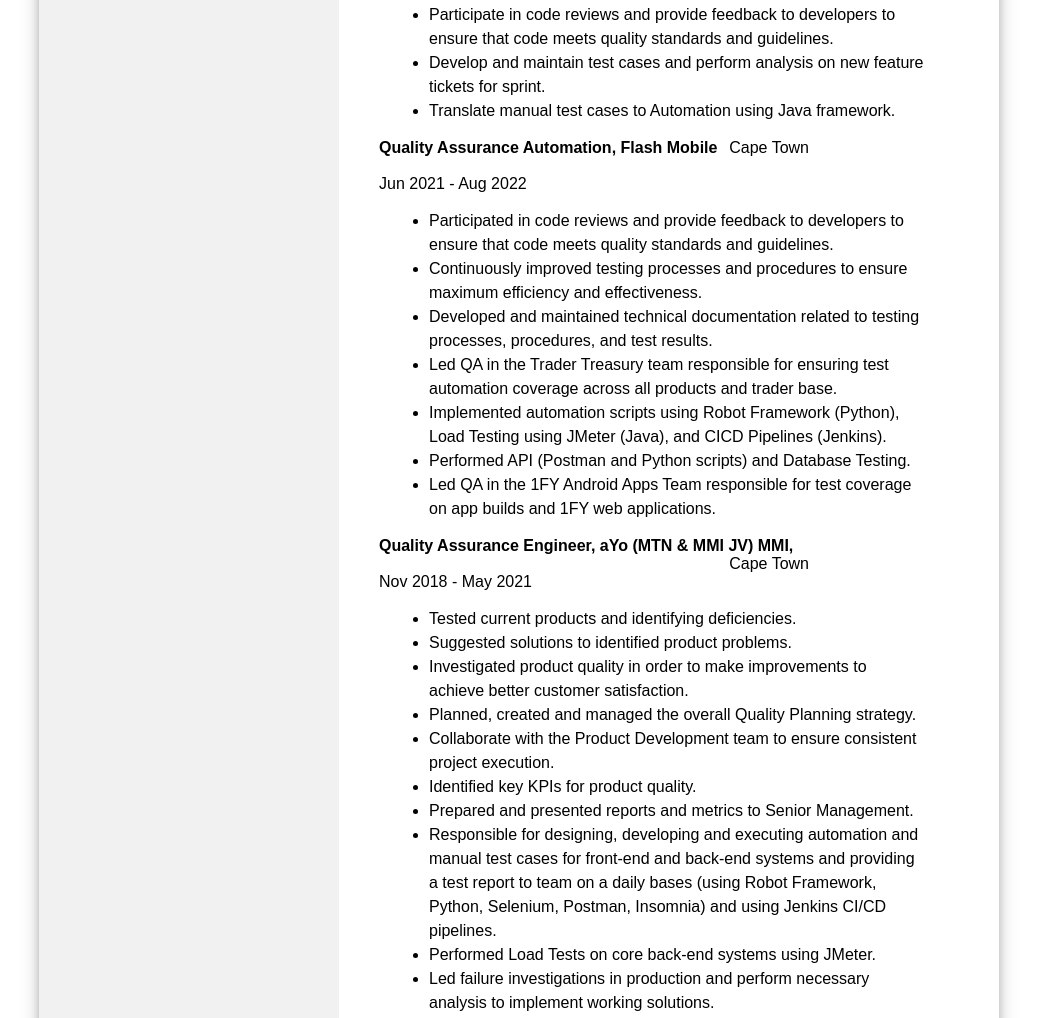
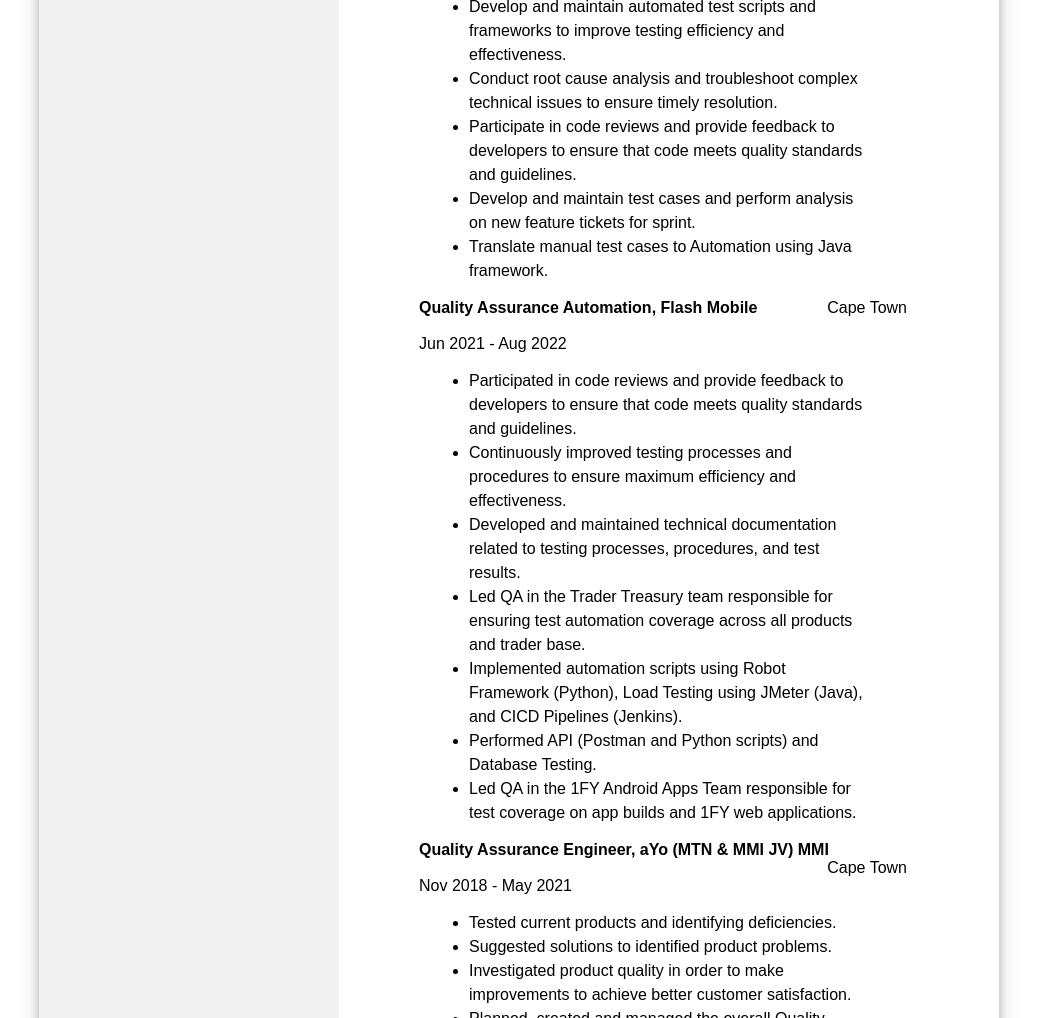
Before and after one commit to chad-daniel-masella/my-resume, a plain HTML site: page index.html in a window 1280 px wide. Shown: the part 1619-2637 px from the top of the page, without its empty margins (121-1158 px from the left). Drawn offline with Linux system fonts and the light colour scheme.

Commit message:
MAIN updated styles

```diff
--- a/css/styles.css
+++ b/css/styles.css
@@ -239,6 +239,7 @@
 
 .core-comp-holder > ul > li {
   margin-top: 30px;
+  margin-bottom: 30px;
 }
 
 .list-one { grid-area: list-one;}
@@ -255,13 +256,21 @@
 
 /* my-employment-hist */
 
+.my-employment-hist {
+  width: 80%;
+  padding-bottom: 10px;
+  padding-top: 10px;
+  margin-left: 40px;
+  border-bottom-style: solid;
+  border-bottom-width: 0.75px;
+}
+
 .my-employment-hist > h1 {
   font-size: 25px;
   text-align: left;
-  width: 80%;
+  /* width: 80%; */
   padding-bottom: 30px;
   padding-top: 10px;
-  margin-left: 40px;
   border-bottom-style: solid;
   border-bottom-width: 0.75px;
 }
@@ -279,7 +288,6 @@
   text-align: right;
   position: relative;
   float: right;
-  margin-right: 190px;
 }
 
 date-started {
--- a/index.html
+++ b/index.html
@@ -29,7 +29,8 @@
 
     <my-info class="my-info">
       <my-details>
-        <h1>DETAILS</h1>
+        <h1>Details
+        </h1>
         <ul class="details-list-items">
           <li>
             <div></div>
@@ -58,7 +59,7 @@
       </my-links>
 
       <my-skills>
-        <h1>TECHNICAL SKILLS</h1>
+        <h1>Technical Skills</h1>
         <ul class="my-skills-items">
           <li>Gradle</li>
           <li>Java</li>
@@ -162,7 +163,7 @@
 
       <employ-3>
         <role>Quality Assurance Engineer, aYo (MTN & MMI JV) </role>
-        <company-name>MMI,</company-name>
+        <company-name>MMI</company-name>
         <location>Cape Town</location>
         <br></br>
         <date-started>Nov 2018 - </date-started>
```
